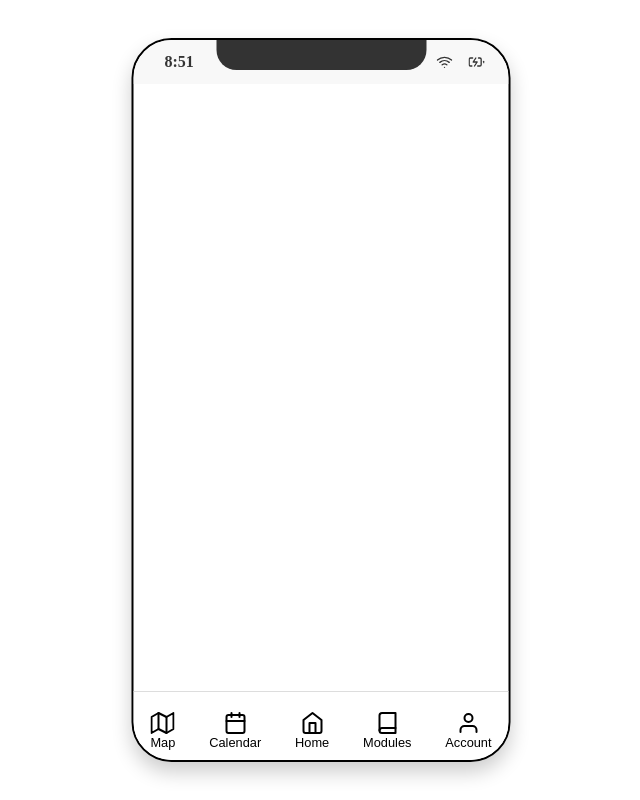
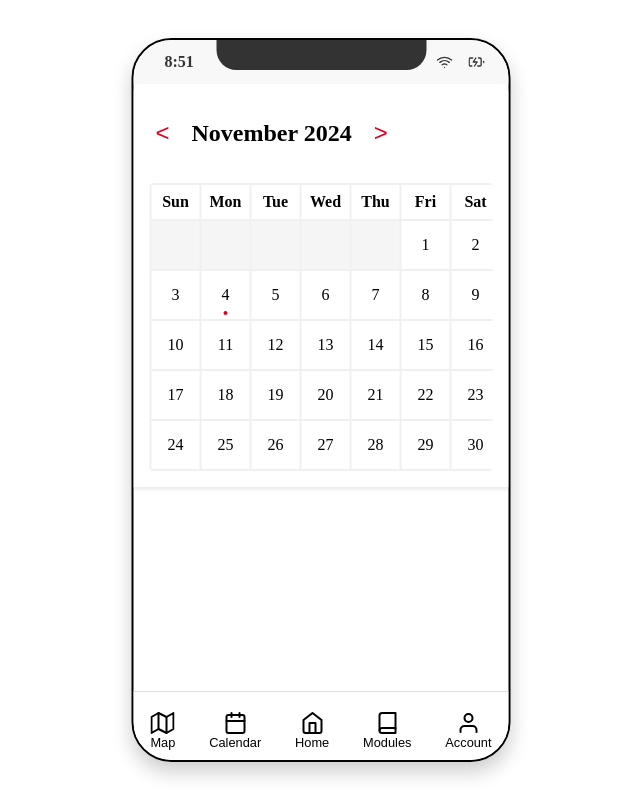
Before and after one commit to OwenAEdwards/Bearcat-Mobile, a Svelte app: page / in a window 1280 px wide. Both pictures are taken after a click on the button "Calendar". Shown: the whole page, without its empty margins (319-959 px from the left). Built offline with nearby package versions, Linux system fonts and the light colour scheme.

Commit message:
basic calendar
doesnt do the month thing and the right border is doing something weird

```diff
--- a/src/App.svelte
+++ b/src/App.svelte
@@ -2,6 +2,7 @@
   import Home from '../src/components/Home.svelte';
   import Map from '../src/components/Map.svelte';
   import Modules from '../src/components/Modules.svelte';
+  import Calendar from '../src/components/Calendar.svelte';
   import Account from '../src/components/Account.svelte';
 
   let currentPage = 'Home';
@@ -158,6 +159,8 @@
     <Modules />
   {:else if currentPage === 'Account'}
     <Account />
+  {:else if currentPage === 'Calendar'}
+    <Calendar />
   {/if}
 
   <!-- Bottom Navbar -->
--- a/src/components/Calendar.svelte
+++ b/src/components/Calendar.svelte
@@ -0,0 +1,340 @@
+<script>
+  import { onMount } from 'svelte';
+
+  let currentDate = new Date();
+  let selectedDate = null;
+  let showEvents = false;
+
+  // Sample events data - replace with your actual events data
+  const events = [
+    {
+      date: '2024-03-20',
+      events: [
+        { time: '09:00', title: 'CS Meeting', location: 'Baldwin 761' },
+        { time: '11:30', title: 'Study Group', location: 'Library Room 204' },
+        { time: '14:00', title: 'Lab Session', location: 'Engineering Building 305' }
+      ]
+    },
+    {
+      date: '2024-03-21',
+      events: [
+        { time: '10:00', title: 'Advisor Meeting', location: 'French Hall 219' },
+        { time: '13:00', title: 'Group Project', location: 'CARE/Crawley Building' }
+      ]
+    },
+    {
+      date: '2024-11-04',
+      events: [
+        { time: '09:00', title: 'CS2021 Lecture', location: 'Baldwin 755' },
+        { time: '11:00', title: 'Academic Advising', location: 'French Hall 211' },
+        { time: '13:30', title: 'Study Group - Algorithms', location: 'Langsam Library 401' },
+        { time: '15:00', title: 'CS Club Meeting', location: 'Rhodes 850' },
+        { time: '16:30', title: 'Research Lab', location: 'Engineering Research Center 516' },
+        { time: '18:00', title: 'Dinner with Study Group', location: 'CenterCourt' }
+      ]
+    }
+    // Add more dates and events as needed
+  ];
+
+  function getDaysInMonth(date) {
+    return new Date(date.getFullYear(), date.getMonth() + 1, 0).getDate();
+  }
+
+  function getFirstDayOfMonth(date) {
+    return new Date(date.getFullYear(), date.getMonth(), 1).getDay();
+  }
+
+  function generateCalendarDays() {
+    const daysInMonth = getDaysInMonth(currentDate);
+    const firstDay = getFirstDayOfMonth(currentDate);
+    const days = [];
+
+    // Add empty cells for days before the first day of the month
+    for (let i = 0; i < firstDay; i++) {
+      days.push({ day: '', empty: true });
+    }
+
+    // Add days of the month
+    for (let i = 1; i <= daysInMonth; i++) {
+      const dateString = `${currentDate.getFullYear()}-${String(currentDate.getMonth() + 1).padStart(2, '0')}-${String(i).padStart(2, '0')}`;
+      const hasEvents = events.some(event => event.date === dateString);
+      days.push({
+        day: i,
+        empty: false,
+        dateString,
+        hasEvents
+      });
+    }
+
+    return days;
+  }
+
+  function previousMonth() {
+    currentDate = new Date(currentDate.getFullYear(), currentDate.getMonth() - 1);
+  }
+
+  function nextMonth() {
+    currentDate = new Date(currentDate.getFullYear(), currentDate.getMonth() + 1);
+  }
+
+  function selectDate(dateString) {
+    selectedDate = dateString;
+    showEvents = true;
+  }
+
+  function getEventsForDate(dateString) {
+    const dateEvents = events.find(event => event.date === dateString);
+    return dateEvents ? dateEvents.events : [];
+  }
+
+  function closeEvents() {
+    showEvents = false;
+    selectedDate = null;
+  }
+
+  function formatSelectedDate(dateString) {
+    // Parse the date string correctly
+    const [year, month, day] = dateString.split('-').map(num => parseInt(num));
+    // Create new date (month is 0-based in JavaScript)
+    const date = new Date(year, month - 1, day);
+
+    return date.toLocaleDateString('en-US', {
+      weekday: 'long',
+      month: 'long',
+      day: 'numeric',
+      year: 'numeric'
+    });
+  }
+</script>
+
+<style>
+  .calendar-container {
+    padding: 1rem;
+    max-width: 100%;
+    background: white;
+    border-radius: 8px 8px 0 0;
+    box-shadow: 0 2px 4px rgba(0,0,0,0.1);
+  }
+
+  .calendar-header {
+    display: flex;
+    justify-content: space-between;
+    align-items: center;
+    margin-bottom: 1rem;
+  }
+
+  .month-nav {
+    display: flex;
+    align-items: center;
+    gap: 1rem;
+  }
+
+  .nav-button {
+    background: none;
+    border: none;
+    font-size: 1.5rem;
+    cursor: pointer;
+    color: var(--uc-red);
+  }
+
+  .calendar-grid {
+    display: grid;
+    grid-template-columns: repeat(7, 1fr);
+    gap: 2px;
+    background: #f0f0f0;
+    padding: 2px;
+    border-radius: 4px;
+  }
+
+  .weekday {
+    text-align: center;
+    padding: 0.5rem;
+    font-weight: bold;
+    background: white;
+  }
+
+  .day {
+    aspect-ratio: 1;
+    background: white;
+    display: flex;
+    flex-direction: column;
+    align-items: center;
+    justify-content: center;
+    cursor: pointer;
+    position: relative;
+    padding: 0.5rem;
+  }
+
+  .day:hover {
+    background: #f8f8f8;
+  }
+
+  .empty {
+    background: #f5f5f5;
+    cursor: default;
+  }
+
+  .has-events::after {
+    content: '';
+    position: absolute;
+    bottom: 4px;
+    width: 4px;
+    height: 4px;
+    background: var(--uc-red);
+    border-radius: 50%;
+  }
+
+  .events-container {
+    margin-top: 0;
+    background: white;
+    border-radius: 0 0 8px 8px;
+    box-shadow: 0 2px 4px rgba(0,0,0,0.1);
+    max-height: 300px;
+    overflow-y: auto;
+    border-top: 1px solid #eee;
+    animation: slideIn 0.2s ease-out;
+  }
+
+  .events-header {
+    position: sticky;
+    top: 0;
+    background: white;
+    padding: 0.75rem 1rem;
+    border-bottom: 1px solid #eee;
+    display: flex;
+    justify-content: space-between;
+    align-items: center;
+    z-index: 1;
+  }
+
+  .events-header h3 {
+    font-size: 1rem;
+    margin: 0;
+    color: var(--uc-red);
+  }
+
+  .events-list {
+    padding: 0;
+  }
+
+  .event-item {
+    padding: 0.75rem 1rem;
+    border-bottom: 1px solid #eee;
+    display: grid;
+    grid-template-columns: 80px 1fr;
+    gap: 1rem;
+    align-items: center;
+  }
+
+  .event-item:last-child {
+    border-bottom: none;
+  }
+
+  .event-time {
+    font-weight: 600;
+    color: #333;
+    font-size: 0.9rem;
+  }
+
+  .event-details {
+    display: flex;
+    flex-direction: column;
+    gap: 0.25rem;
+  }
+
+  .event-title {
+    font-weight: 500;
+    color: #333;
+  }
+
+  .event-location {
+    font-size: 0.85rem;
+    color: #666;
+  }
+
+  .close-button {
+    background: none;
+    border: none;
+    font-size: 1.25rem;
+    cursor: pointer;
+    color: #666;
+    padding: 0.25rem;
+    display: flex;
+    align-items: center;
+    justify-content: center;
+    width: 24px;
+    height: 24px;
+    border-radius: 50%;
+  }
+
+  .close-button:hover {
+    background: #f5f5f5;
+  }
+
+  .no-events {
+    padding: 1.5rem;
+    text-align: center;
+    color: #666;
+    font-size: 0.9rem;
+  }
+
+  @keyframes slideIn {
+    from {
+      opacity: 0;
+      transform: translateY(-10px);
+    }
+    to {
+      opacity: 1;
+      transform: translateY(0);
+    }
+  }
+</style>
+
+<div class="calendar-container">
+  <div class="calendar-header">
+    <div class="month-nav">
+      <button class="nav-button" on:click={previousMonth}>&lt;</button>
+      <h2>{currentDate.toLocaleString('default', { month: 'long', year: 'numeric' })}</h2>
+      <button class="nav-button" on:click={nextMonth}>&gt;</button>
+    </div>
+  </div>
+
+  <div class="calendar-grid">
+    {#each ['Sun', 'Mon', 'Tue', 'Wed', 'Thu', 'Fri', 'Sat'] as day}
+      <div class="weekday">{day}</div>
+    {/each}
+
+    {#each generateCalendarDays() as { day, empty, dateString, hasEvents }}
+      <div
+        class="day {empty ? 'empty' : ''} {hasEvents ? 'has-events' : ''}"
+        on:click={() => !empty && selectDate(dateString)}
+      >
+        {day}
+      </div>
+    {/each}
+  </div>
+</div>
+
+{#if showEvents}
+  <div class="events-container">
+    <div class="events-header">
+      <h3>{formatSelectedDate(selectedDate)}</h3>
+      <button class="close-button" on:click={closeEvents}>&times;</button>
+    </div>
+    <div class="events-list">
+      {#if getEventsForDate(selectedDate).length > 0}
+        {#each getEventsForDate(selectedDate) as event}
+          <div class="event-item">
+            <div class="event-time">{event.time}</div>
+            <div class="event-details">
+              <div class="event-title">{event.title}</div>
+              <div class="event-location">{event.location}</div>
+            </div>
+          </div>
+        {/each}
+      {:else}
+        <div class="no-events">No events scheduled for this day</div>
+      {/if}
+    </div>
+  </div>
+{/if}
```
